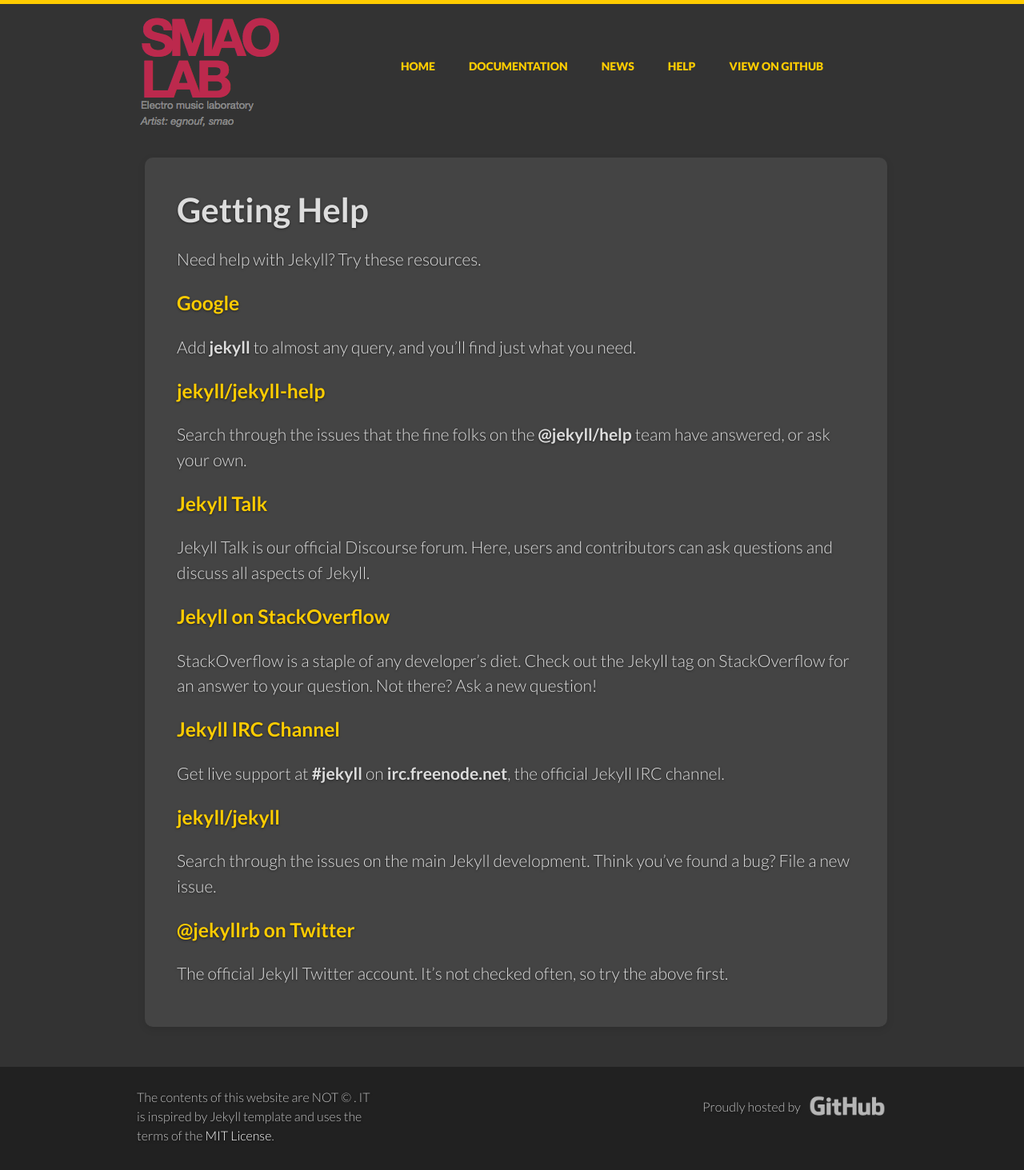
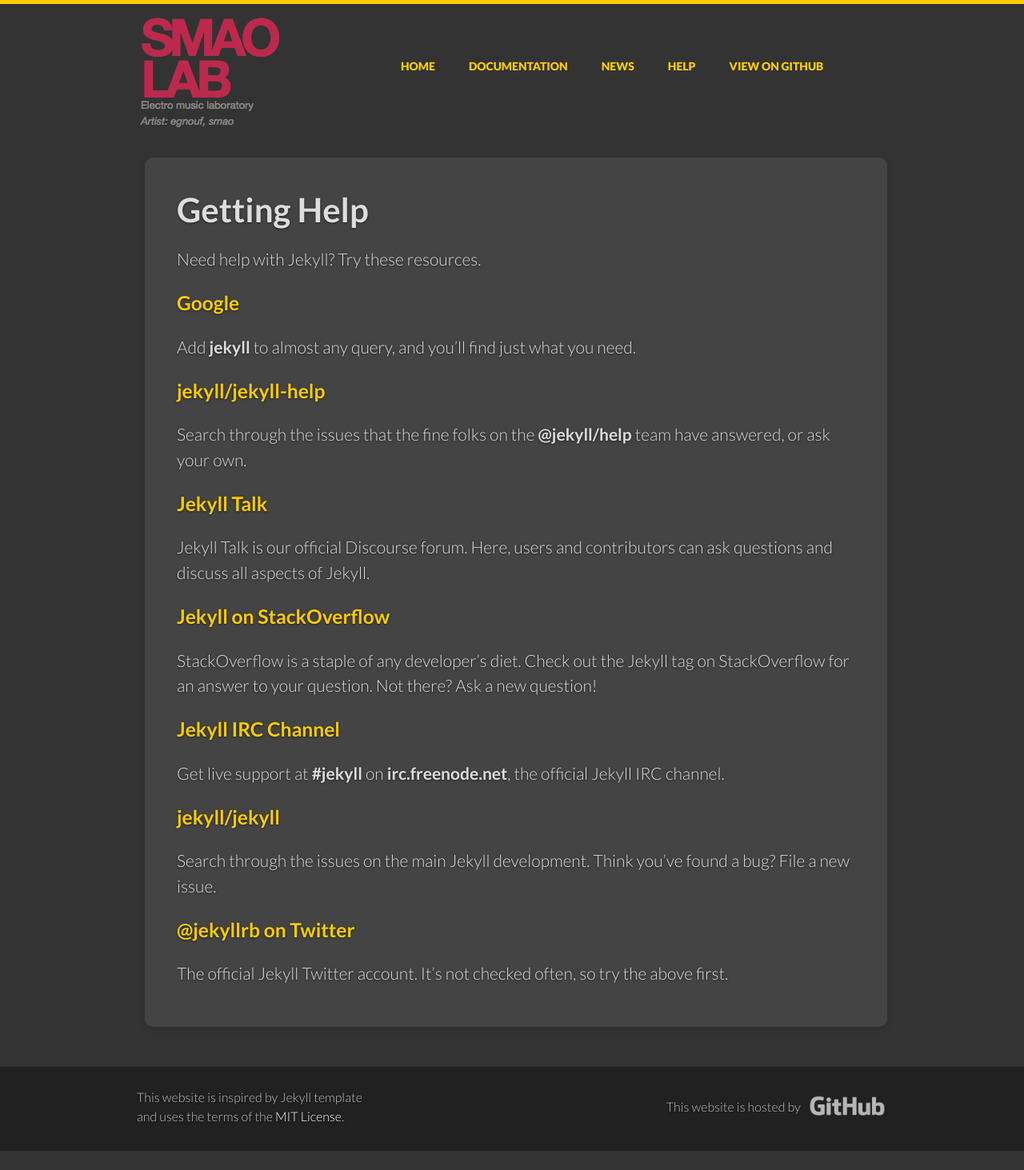
Before and after one commit to smaolab/github.io, a Jekyll site: the page built from help/index.md, in a window 1280 px wide. Shown: the whole page at 80% size. Built offline with Jekyll 4.4.1, drawn with Linux system fonts in a browser that asks for light colours; after the commit the page ends 1439 px from its top, so only the background shows below that.

Commit message:
hope it works

```diff
--- a/_includes/footer.html
+++ b/_includes/footer.html
@@ -1,11 +1,11 @@
 <footer role="contentinfo">
   <div class="grid">
     <div class="unit one-third center-on-mobiles">
-      <p>The contents of this website are NOT &copy;&nbsp;. IT is inspired by Jekyll template and uses the terms of the <a href="{{ site.repository }}/blob/master/LICENSE">MIT&nbsp;License</a>.</p>
+      <p>This website is inspired by Jekyll template and uses the terms of the <a href="{{ site.repository }}/blob/master/LICENSE">MIT&nbsp;License</a>.</p>
     </div>
     <div class="unit two-thirds align-right center-on-mobiles">
       <p>
-        Proudly hosted by
+        This website is hosted by
         <a href="https://github.com">
           <img src="/img/footer-logo.png" width="100" height="30" alt="GitHub • Social coding">
         </a>
```
Also changed, not shown: index.html (+5 -5 lines).
